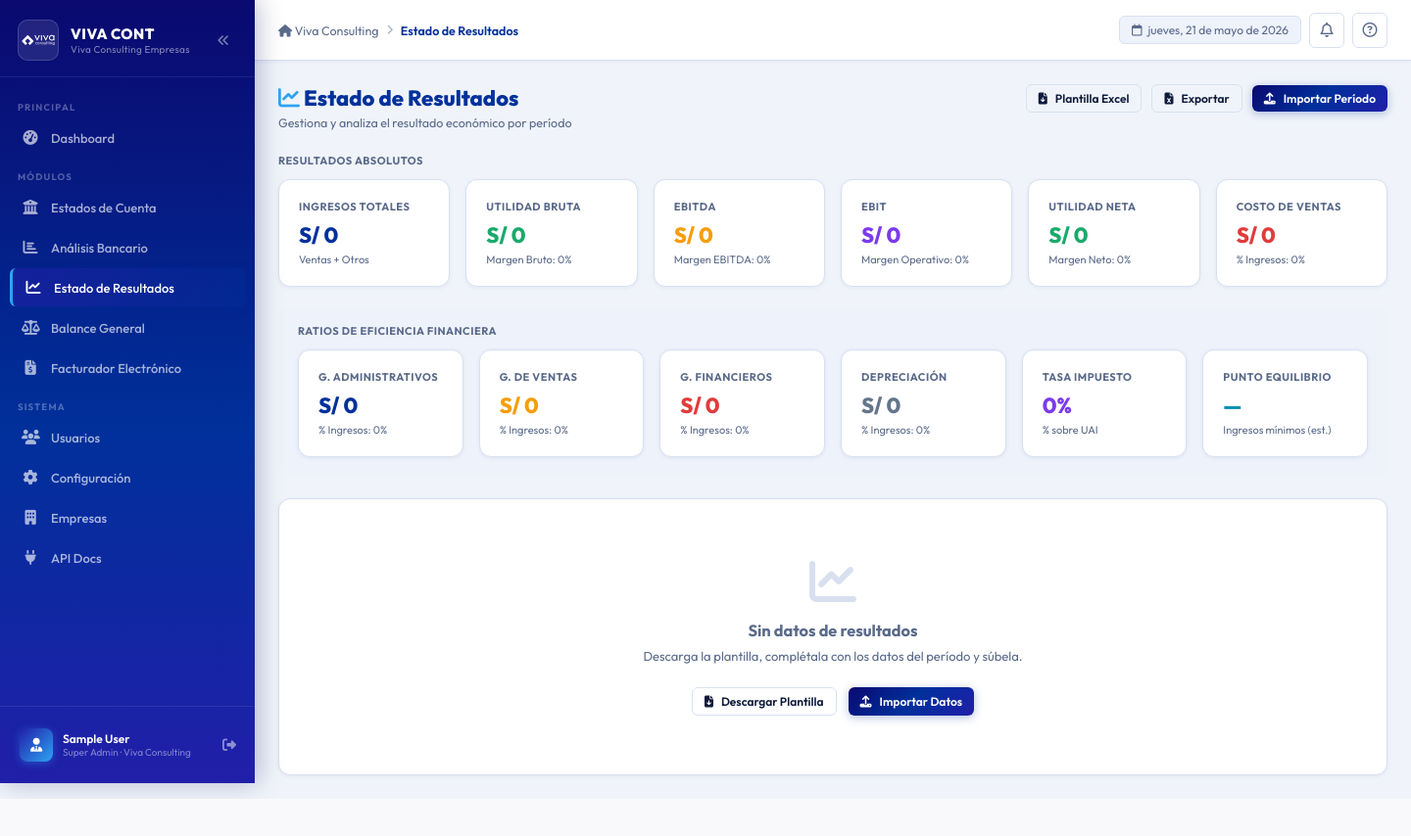
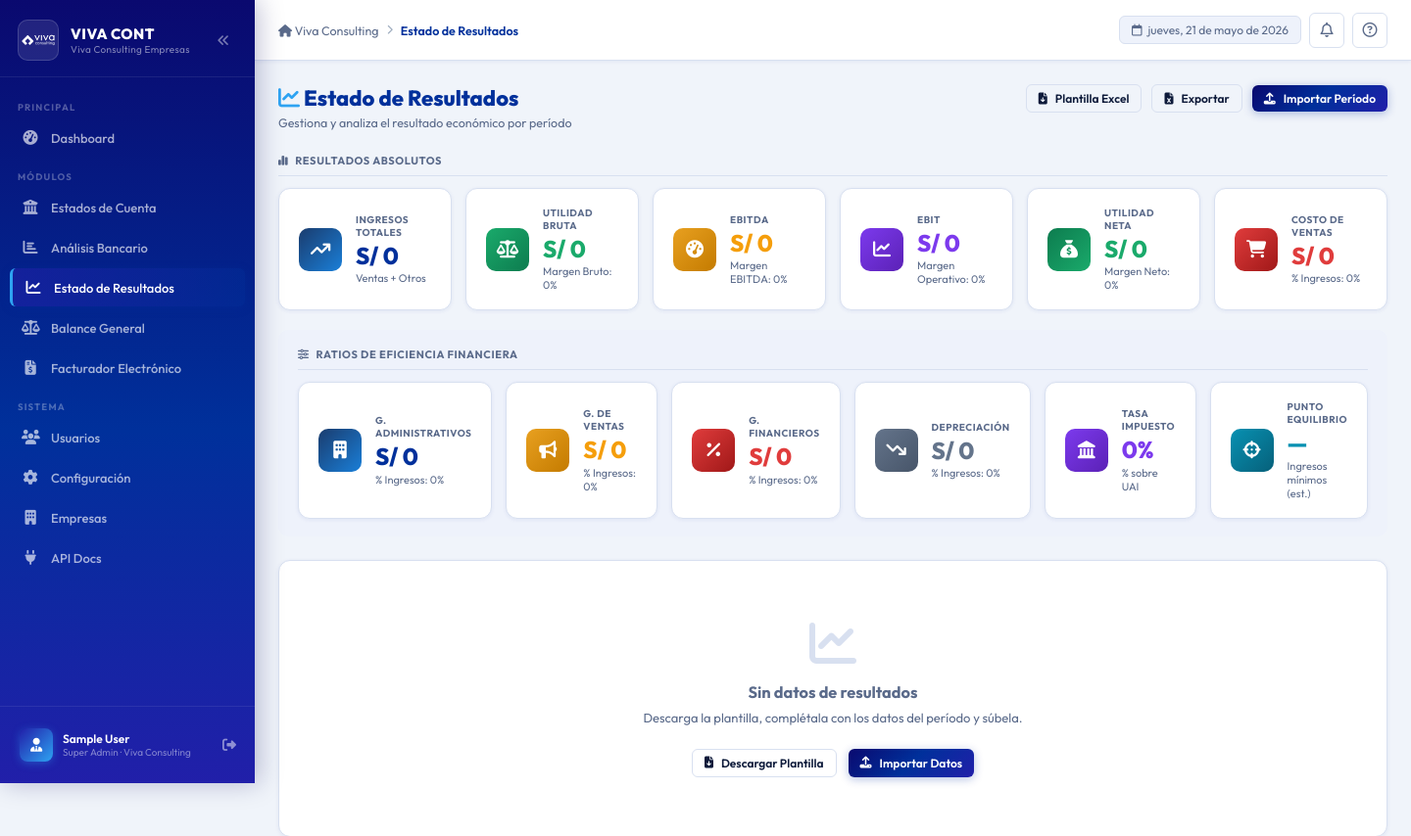
Before and after one commit to luisvallejos2200-sketch/viva-cont, a Flask app: page /estados-resultados in a window 1440 px wide. Shown: the top 854 px of the page at 98% size. Before the commit the page ends 816 px from the top, so only its background shows below. Run offline with Flask 3, Linux system fonts and the light colour scheme; the visitor is signed in with stand-in values (Sample User, id 1); data that the repository does not hold is empty; some libraries are stand-ins or nearby versions.

Commit message:
fix+design: elimina vibración global y auditoría completa de UI
VIBRACIÓN (raíz):
- styles.css: elimina transform:translateY(-2px) de .kpi-card:hover
- styles.css: elimina transform:translateY(-1px) de .btn-primary:hover
- Transition en .kpi-card ahora solo afecta box-shadow y border-color

NUEVO COMPONENTE:
- .kpi-stat con icono, label, value y sub — componente unificado para
  todos los módulos que usaban raw <div class="card"> con inline styles
- .section-group-label — label de grupo con icono y separador inferior

AUDITORÍA DE MÓDULOS:
- usuarios.html: KPI cards migradas a .kpi-stat con íconos consistentes
- empresas.html: KPI cards migradas a .kpi-stat con íconos consistentes
- estados_resultados.html: 12 KPI cards migradas a .kpi-stat, tamaños unificados
- balance_general.html: 11 KPI cards migradas a .kpi-stat, colores de ratios
- analisis_bancario.html: título corregido de "Análisis de Estado de Cuenta"
  a "Análisis Bancario" (consistente con nav y breadcrumb)

Co-Authored-By: Claude Sonnet 4.6 <noreply@anthropic.com>

```diff
--- a/static/css/styles.css
+++ b/static/css/styles.css
@@ -290,7 +290,7 @@ body {
   border:1px solid var(--border);
   box-shadow:var(--shadow-sm);
   display:flex; flex-direction:column; gap:12px;
-  transition:box-shadow var(--transition),transform var(--transition);
+  transition:box-shadow var(--transition), border-color var(--transition);
   position:relative; overflow:hidden;
 }
 .kpi-card::after {
@@ -298,7 +298,38 @@ body {
   width:4px; height:100%;
   background:var(--kpi-color,var(--primary));
 }
-.kpi-card:hover { box-shadow:var(--shadow-md); transform:translateY(-2px); }
+.kpi-card:hover { box-shadow:var(--shadow-md); border-color:var(--border); }
+
+/* ── KPI stat mini (usuarios, empresas, módulos financieros) ── */
+.kpi-stat {
+  background:var(--surface); border:1px solid var(--border);
+  border-radius:var(--radius); padding:18px 20px;
+  display:flex; align-items:center; gap:14px;
+  box-shadow:var(--shadow-sm);
+  transition:box-shadow var(--transition);
+}
+.kpi-stat:hover { box-shadow:var(--shadow-md); }
+.kpi-stat-icon {
+  width:44px; height:44px; border-radius:10px; flex-shrink:0;
+  display:flex; align-items:center; justify-content:center;
+  font-size:18px; color:#fff;
+}
+.kpi-stat-body { flex:1; min-width:0; }
+.kpi-stat-label {
+  font-size:10px; font-weight:700; text-transform:uppercase;
+  letter-spacing:.5px; color:var(--text-muted); margin-bottom:4px;
+}
+.kpi-stat-value { font-size:24px; font-weight:800; color:var(--primary); line-height:1.1; }
+.kpi-stat-sub { font-size:11px; color:var(--text-muted); margin-top:3px; }
+
+/* ── Section group label ── */
+.section-group-label {
+  font-size:11px; font-weight:700; text-transform:uppercase;
+  letter-spacing:.6px; color:var(--text-muted);
+  margin-bottom:12px; padding-bottom:8px;
+  border-bottom:1px solid var(--border);
+  display:flex; align-items:center; gap:7px;
+}
 .kpi-header { display:flex; align-items:center; justify-content:space-between; }
 .kpi-label { font-size:11.5px; font-weight:600; color:var(--text-muted); text-transform:uppercase; letter-spacing:.5px; }
 .kpi-icon {
@@ -355,7 +386,7 @@ body {
   white-space:nowrap;
 }
 .btn-primary { background: var(--brand-gradient); color:#fff; box-shadow:0 2px 10px rgba(0,48,155,.3); }
-.btn-primary:hover { filter:brightness(1.1); box-shadow:0 4px 16px rgba(0,48,155,.45); transform:translateY(-1px); }
+.btn-primary:hover { filter:brightness(1.08); box-shadow:0 4px 16px rgba(0,48,155,.4); }
 .btn-accent { background:var(--accent); color:#fff; }
 .btn-accent:hover { background:var(--accent-light); }
 .btn-success { background:var(--success); color:#fff; }
--- a/templates/analisis_bancario.html
+++ b/templates/analisis_bancario.html
@@ -1,5 +1,5 @@
 {% extends "base.html" %}
-{% block title %}Análisis de Estado de Cuenta{% endblock %}
+{% block title %}Análisis Bancario{% endblock %}
 {% block breadcrumb %}Análisis Bancario{% endblock %}
 
 {% block head %}
@@ -182,7 +182,7 @@
 <div id="uploadScreen">
   <div class="upload-hero">
     <div class="hero-icon"><i class="fa-solid fa-chart-bar"></i></div>
-    <h2>Análisis de Estado de Cuenta Bancario</h2>
+    <h2>Análisis Bancario</h2>
     <p>Sube tu estado de cuenta en PDF o Excel y genera automáticamente un tablero completo con KPIs, gráficos de flujo, distribución de gastos, top proveedores y más.</p>
 
     <!-- Selección de banco -->
--- a/templates/estados_resultados.html
+++ b/templates/estados_resultados.html
@@ -31,74 +31,110 @@
 
   <!-- Grupo 1: Resultados Absolutos -->
   <div style="margin-bottom:20px;">
-    <div style="font-size:11px;font-weight:700;text-transform:uppercase;color:var(--text-muted);margin-bottom:12px;letter-spacing:.5px;">RESULTADOS ABSOLUTOS</div>
-    <div style="display:grid;grid-template-columns:repeat(6,1fr);gap:16px;">
-      <div class="card" style="padding:20px;">
-        <div style="font-size:11px;font-weight:700;color:var(--text-muted);text-transform:uppercase;letter-spacing:.5px;margin-bottom:8px;">Ingresos Totales</div>
-        <div id="kpiIngresos" style="font-size:22px;font-weight:800;color:var(--primary);">S/ 0</div>
-        <div id="kpiIngresosLabel" style="font-size:11px;color:var(--text-muted);margin-top:4px;">Ventas + Otros</div>
+    <div class="section-group-label"><i class="fa-solid fa-chart-simple"></i> Resultados Absolutos</div>
+    <div style="display:grid;grid-template-columns:repeat(6,1fr);gap:14px;">
+      <div class="kpi-stat">
+        <div class="kpi-stat-icon" style="background:linear-gradient(135deg,#1a3c6e,#1a7fd8)"><i class="fa-solid fa-arrow-trend-up"></i></div>
+        <div class="kpi-stat-body">
+          <div class="kpi-stat-label">Ingresos Totales</div>
+          <div class="kpi-stat-value" id="kpiIngresos">S/ 0</div>
+          <div class="kpi-stat-sub" id="kpiIngresosLabel">Ventas + Otros</div>
+        </div>
       </div>
-      <div class="card" style="padding:20px;">
-        <div style="font-size:11px;font-weight:700;color:var(--text-muted);text-transform:uppercase;letter-spacing:.5px;margin-bottom:8px;">Utilidad Bruta</div>
-        <div id="kpiUtilidadBruta" style="font-size:22px;font-weight:800;color:var(--success);">S/ 0</div>
-        <div id="kpiMargenBruto" style="font-size:11px;color:var(--text-muted);margin-top:4px;">Margen Bruto: 0%</div>
+      <div class="kpi-stat">
+        <div class="kpi-stat-icon" style="background:linear-gradient(135deg,#1aaa6b,#0d7c4f)"><i class="fa-solid fa-scale-balanced"></i></div>
+        <div class="kpi-stat-body">
+          <div class="kpi-stat-label">Utilidad Bruta</div>
+          <div class="kpi-stat-value" style="color:var(--success)" id="kpiUtilidadBruta">S/ 0</div>
+          <div class="kpi-stat-sub" id="kpiMargenBruto">Margen Bruto: 0%</div>
+        </div>
       </div>
-      <div class="card" style="padding:20px;">
-        <div style="font-size:11px;font-weight:700;color:var(--text-muted);text-transform:uppercase;letter-spacing:.5px;margin-bottom:8px;">EBITDA</div>
-        <div id="kpiEbitda" style="font-size:22px;font-weight:800;color:#f59e0b;">S/ 0</div>
-        <div id="kpiMargenEbitda" style="font-size:11px;color:var(--text-muted);margin-top:4px;">Margen EBITDA: 0%</div>
+      <div class="kpi-stat">
+        <div class="kpi-stat-icon" style="background:linear-gradient(135deg,#e8a020,#c47b00)"><i class="fa-solid fa-gauge-high"></i></div>
+        <div class="kpi-stat-body">
+          <div class="kpi-stat-label">EBITDA</div>
+          <div class="kpi-stat-value" style="color:#f59e0b" id="kpiEbitda">S/ 0</div>
+          <div class="kpi-stat-sub" id="kpiMargenEbitda">Margen EBITDA: 0%</div>
+        </div>
       </div>
-      <div class="card" style="padding:20px;">
-        <div style="font-size:11px;font-weight:700;color:var(--text-muted);text-transform:uppercase;letter-spacing:.5px;margin-bottom:8px;">EBIT</div>
-        <div id="kpiEbit" style="font-size:22px;font-weight:800;color:#7c3aed;">S/ 0</div>
-        <div id="kpiMargenEbit" style="font-size:11px;color:var(--text-muted);margin-top:4px;">Margen Operativo: 0%</div>
+      <div class="kpi-stat">
+        <div class="kpi-stat-icon" style="background:linear-gradient(135deg,#7c3aed,#5b21b6)"><i class="fa-solid fa-chart-line"></i></div>
+        <div class="kpi-stat-body">
+          <div class="kpi-stat-label">EBIT</div>
+          <div class="kpi-stat-value" style="color:#7c3aed" id="kpiEbit">S/ 0</div>
+          <div class="kpi-stat-sub" id="kpiMargenEbit">Margen Operativo: 0%</div>
+        </div>
       </div>
-      <div class="card" style="padding:20px;">
-        <div style="font-size:11px;font-weight:700;color:var(--text-muted);text-transform:uppercase;letter-spacing:.5px;margin-bottom:8px;">Utilidad Neta</div>
-        <div id="kpiUtilidadNeta" style="font-size:22px;font-weight:800;color:var(--success);">S/ 0</div>
-        <div id="kpiMargenNeto" style="font-size:11px;color:var(--text-muted);margin-top:4px;">Margen Neto: 0%</div>
+      <div class="kpi-stat">
+        <div class="kpi-stat-icon" style="background:linear-gradient(135deg,#0d7c4f,#1aaa6b)"><i class="fa-solid fa-sack-dollar"></i></div>
+        <div class="kpi-stat-body">
+          <div class="kpi-stat-label">Utilidad Neta</div>
+          <div class="kpi-stat-value" style="color:var(--success)" id="kpiUtilidadNeta">S/ 0</div>
+          <div class="kpi-stat-sub" id="kpiMargenNeto">Margen Neto: 0%</div>
+        </div>
       </div>
-      <div class="card" style="padding:20px;">
-        <div style="font-size:11px;font-weight:700;color:var(--text-muted);text-transform:uppercase;letter-spacing:.5px;margin-bottom:8px;">Costo de Ventas</div>
-        <div id="kpiCostoVentas" style="font-size:22px;font-weight:800;color:var(--danger);">S/ 0</div>
-        <div id="kpiCostoVentasPct" style="font-size:11px;color:var(--text-muted);margin-top:4px;">% Ingresos: 0%</div>
+      <div class="kpi-stat">
+        <div class="kpi-stat-icon" style="background:linear-gradient(135deg,#e03c3c,#a01818)"><i class="fa-solid fa-cart-shopping"></i></div>
+        <div class="kpi-stat-body">
+          <div class="kpi-stat-label">Costo de Ventas</div>
+          <div class="kpi-stat-value" style="color:var(--danger)" id="kpiCostoVentas">S/ 0</div>
+          <div class="kpi-stat-sub" id="kpiCostoVentasPct">% Ingresos: 0%</div>
+        </div>
       </div>
     </div>
   </div>
 
   <!-- Grupo 2: Ratios de Eficiencia -->
   <div style="background:var(--surface2);border-radius:10px;padding:18px 20px;margin-bottom:24px;">
-    <div style="font-size:11px;font-weight:700;text-transform:uppercase;color:var(--text-muted);margin-bottom:12px;letter-spacing:.5px;">RATIOS DE EFICIENCIA FINANCIERA</div>
-    <div style="display:grid;grid-template-columns:repeat(6,1fr);gap:16px;">
-      <div class="card" style="padding:20px;">
-        <div style="font-size:11px;font-weight:700;color:var(--text-muted);text-transform:uppercase;letter-spacing:.5px;margin-bottom:8px;">G. Administrativos</div>
-        <div id="kpiGastosAdmin" style="font-size:22px;font-weight:800;color:var(--primary);">S/ 0</div>
-        <div id="kpiGastosAdminPct" style="font-size:11px;color:var(--text-muted);margin-top:4px;">% Ingresos: 0%</div>
+    <div class="section-group-label"><i class="fa-solid fa-sliders"></i> Ratios de Eficiencia Financiera</div>
+    <div style="display:grid;grid-template-columns:repeat(6,1fr);gap:14px;">
+      <div class="kpi-stat" style="background:var(--surface);">
+        <div class="kpi-stat-icon" style="background:linear-gradient(135deg,#1a3c6e,#1a7fd8)"><i class="fa-solid fa-building"></i></div>
+        <div class="kpi-stat-body">
+          <div class="kpi-stat-label">G. Administrativos</div>
+          <div class="kpi-stat-value" id="kpiGastosAdmin">S/ 0</div>
+          <div class="kpi-stat-sub" id="kpiGastosAdminPct">% Ingresos: 0%</div>
+        </div>
       </div>
-      <div class="card" style="padding:20px;">
-        <div style="font-size:11px;font-weight:700;color:var(--text-muted);text-transform:uppercase;letter-spacing:.5px;margin-bottom:8px;">G. de Ventas</div>
-        <div id="kpiGastosVentas" style="font-size:22px;font-weight:800;color:#f59e0b;">S/ 0</div>
-        <div id="kpiGastosVentasPct" style="font-size:11px;color:var(--text-muted);margin-top:4px;">% Ingresos: 0%</div>
+      <div class="kpi-stat" style="background:var(--surface);">
+        <div class="kpi-stat-icon" style="background:linear-gradient(135deg,#e8a020,#c47b00)"><i class="fa-solid fa-bullhorn"></i></div>
+        <div class="kpi-stat-body">
+          <div class="kpi-stat-label">G. de Ventas</div>
+          <div class="kpi-stat-value" style="color:#f59e0b" id="kpiGastosVentas">S/ 0</div>
+          <div class="kpi-stat-sub" id="kpiGastosVentasPct">% Ingresos: 0%</div>
+        </div>
       </div>
-      <div class="card" style="padding:20px;">
-        <div style="font-size:11px;font-weight:700;color:var(--text-muted);text-transform:uppercase;letter-spacing:.5px;margin-bottom:8px;">G. Financieros</div>
-        <div id="kpiGastosFinancieros" style="font-size:22px;font-weight:800;color:var(--danger);">S/ 0</div>
-        <div id="kpiGastosFinancierosPct" style="font-size:11px;color:var(--text-muted);margin-top:4px;">% Ingresos: 0%</div>
+      <div class="kpi-stat" style="background:var(--surface);">
+        <div class="kpi-stat-icon" style="background:linear-gradient(135deg,#e03c3c,#a01818)"><i class="fa-solid fa-percent"></i></div>
+        <div class="kpi-stat-body">
+          <div class="kpi-stat-label">G. Financieros</div>
+          <div class="kpi-stat-value" style="color:var(--danger)" id="kpiGastosFinancieros">S/ 0</div>
+          <div class="kpi-stat-sub" id="kpiGastosFinancierosPct">% Ingresos: 0%</div>
+        </div>
       </div>
-      <div class="card" style="padding:20px;">
-        <div style="font-size:11px;font-weight:700;color:var(--text-muted);text-transform:uppercase;letter-spacing:.5px;margin-bottom:8px;">Depreciación</div>
-        <div id="kpiDepreciacion" style="font-size:22px;font-weight:800;color:#64748b;">S/ 0</div>
-        <div id="kpiDepreciacionPct" style="font-size:11px;color:var(--text-muted);margin-top:4px;">% Ingresos: 0%</div>
+      <div class="kpi-stat" style="background:var(--surface);">
+        <div class="kpi-stat-icon" style="background:linear-gradient(135deg,#64748b,#475569)"><i class="fa-solid fa-arrow-trend-down"></i></div>
+        <div class="kpi-stat-body">
+          <div class="kpi-stat-label">Depreciación</div>
+          <div class="kpi-stat-value" style="color:#64748b" id="kpiDepreciacion">S/ 0</div>
+          <div class="kpi-stat-sub" id="kpiDepreciacionPct">% Ingresos: 0%</div>
+        </div>
       </div>
-      <div class="card" style="padding:20px;">
-        <div style="font-size:11px;font-weight:700;color:var(--text-muted);text-transform:uppercase;letter-spacing:.5px;margin-bottom:8px;">Tasa Impuesto</div>
-        <div id="kpiTasaImpuesto" style="font-size:22px;font-weight:800;color:#7c3aed;">0%</div>
-        <div style="font-size:11px;color:var(--text-muted);margin-top:4px;">% sobre UAI</div>
+      <div class="kpi-stat" style="background:var(--surface);">
+        <div class="kpi-stat-icon" style="background:linear-gradient(135deg,#7c3aed,#5b21b6)"><i class="fa-solid fa-landmark"></i></div>
+        <div class="kpi-stat-body">
+          <div class="kpi-stat-label">Tasa Impuesto</div>
+          <div class="kpi-stat-value" style="color:#7c3aed" id="kpiTasaImpuesto">0%</div>
+          <div class="kpi-stat-sub">% sobre UAI</div>
+        </div>
       </div>
-      <div class="card" style="padding:20px;">
-        <div style="font-size:11px;font-weight:700;color:var(--text-muted);text-transform:uppercase;letter-spacing:.5px;margin-bottom:8px;">Punto Equilibrio</div>
-        <div id="kpiPuntoEq" style="font-size:22px;font-weight:800;color:#0891b2;">—</div>
-        <div style="font-size:11px;color:var(--text-muted);margin-top:4px;">Ingresos mínimos (est.)</div>
+      <div class="kpi-stat" style="background:var(--surface);">
+        <div class="kpi-stat-icon" style="background:linear-gradient(135deg,#0891b2,#06607a)"><i class="fa-solid fa-crosshairs"></i></div>
+        <div class="kpi-stat-body">
+          <div class="kpi-stat-label">Punto Equilibrio</div>
+          <div class="kpi-stat-value" style="color:#0891b2" id="kpiPuntoEq">—</div>
+          <div class="kpi-stat-sub">Ingresos mínimos (est.)</div>
+        </div>
       </div>
     </div>
   </div>
```
Also changed, not shown: templates/balance_general.html (+85 -52 lines), templates/empresas.html (+32 -12 lines), templates/usuarios.html (+33 -13 lines).
